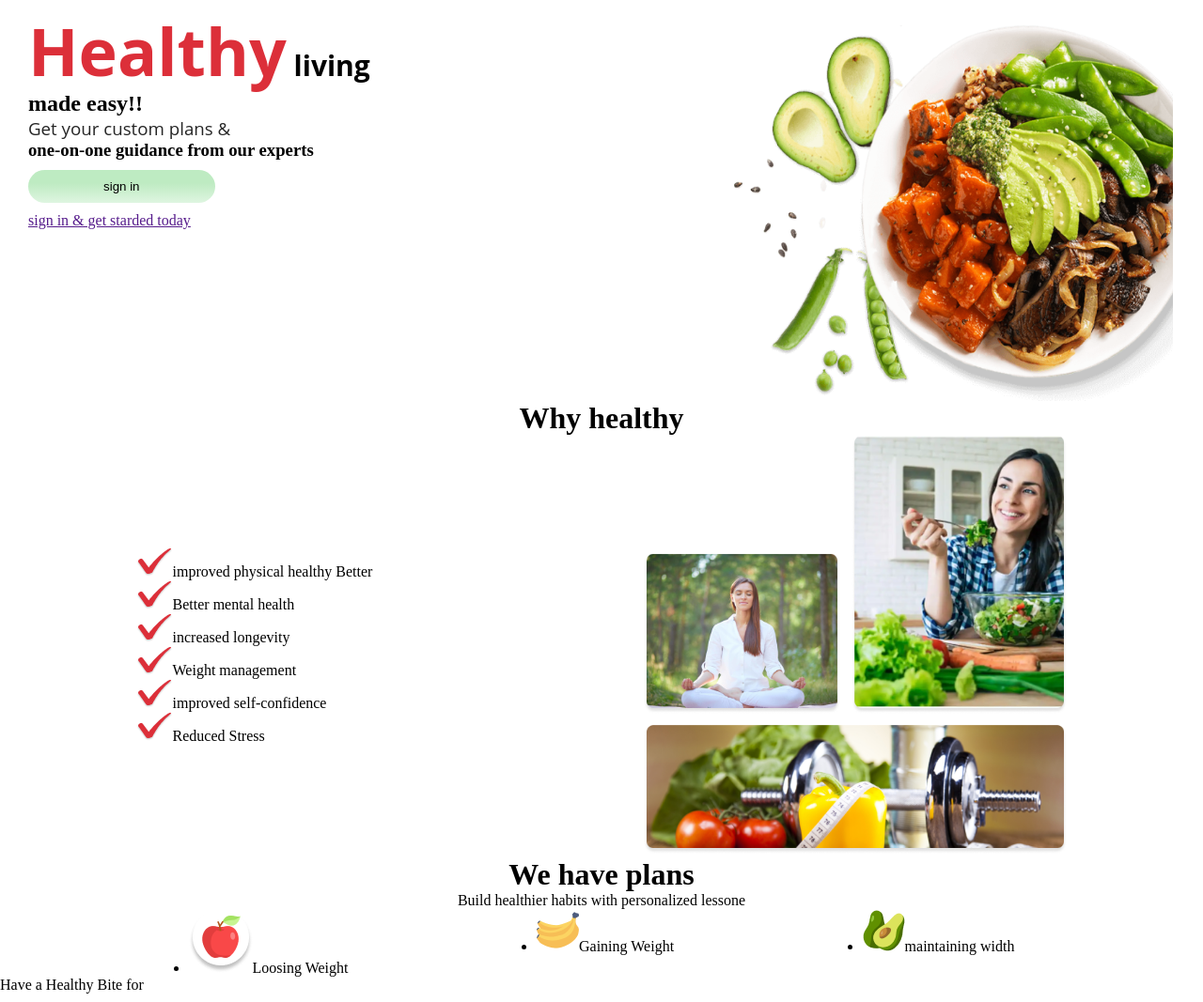
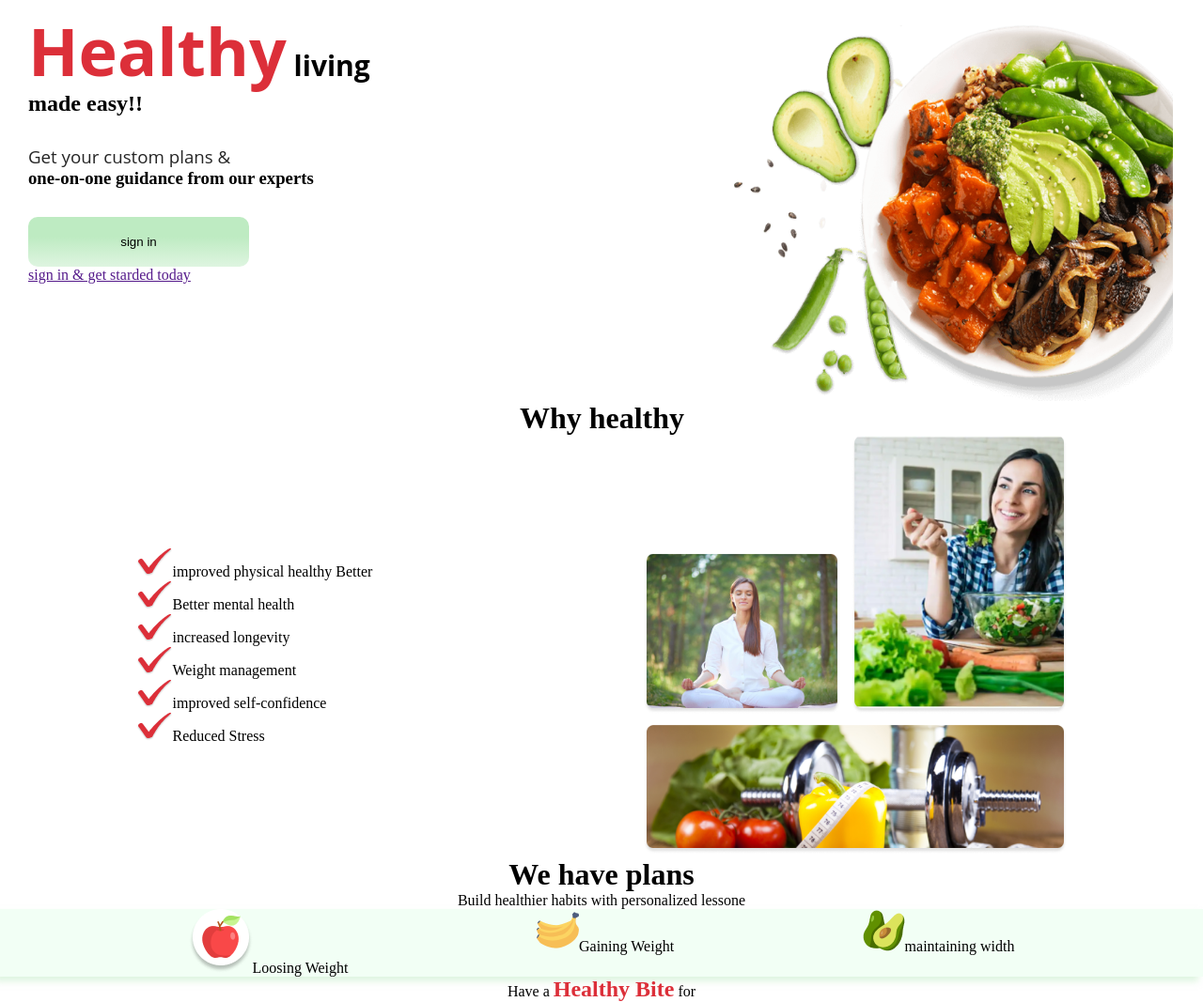
Before and after one commit to codeville-2024/diet-planner, a plain HTML site: page index.html in a window 1280 px wide. Shown: the part 82-1149 px from the top of the page at 94% size. Drawn offline with Linux system fonts and the light colour scheme.

Commit message:
products list

```diff
--- a/styles.css
+++ b/styles.css
@@ -55,6 +55,7 @@
   text-align: left;
   font-weight: 400;
   border-radius: 97px;
+  margin-top: 30px;
 }
 
 #sign-in {
@@ -63,15 +64,11 @@
     #beebc2 40.02%,
     rgba(190, 235, 194, 0.5) 100%
   );
-  width: Hug 235pxpx;
-  height: Hug 53pxpx;
-  padding: 10px 80px 10px 80px;
-  margin-top: 10px;
-  margin-bottom: 10px;
-  gap: 30px;
+  width: 235px;
+  height: 53px;
   border: none;
-  gap: 10px;
-  border-radius: 95px;
+  border-radius: 10px;
+  margin-top: 30px;
 }
 
 #profile-pic {
@@ -101,6 +98,7 @@ section {
 #layout {
   color: black;
   text-align: center;
+  margin-left: 1px;
   gap: 0px;
 }
 #text {
@@ -139,4 +137,23 @@ section {
   display: flex;
   justify-content: space-evenly;
   color: #000000;
+  list-style: none;
+  box-shadow: -5px 5px 7px 0px #BEEBC280;
+background: #F2FFF5;
+
+
 }
+#Loosing {
+  align-items: center;
+}
+#Bite {
+  color: #dc2f39;
+  size: 100px;
+  font-size: x-large;
+  font-weight: bolder;
+}
+
+#Stress {
+  text-align: center;
+  size: 24px;
+}
```
